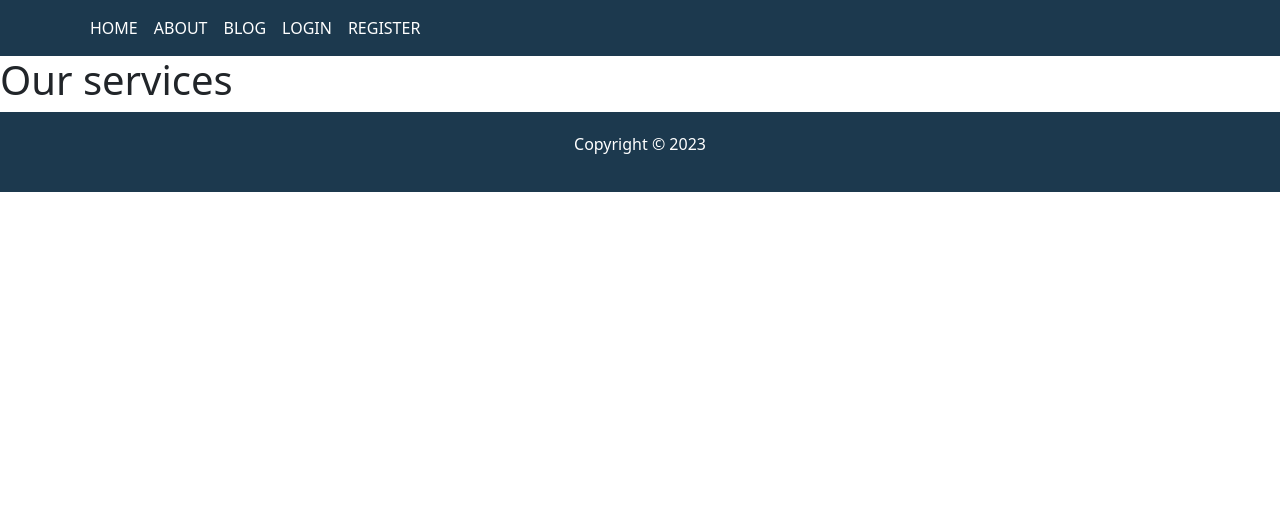
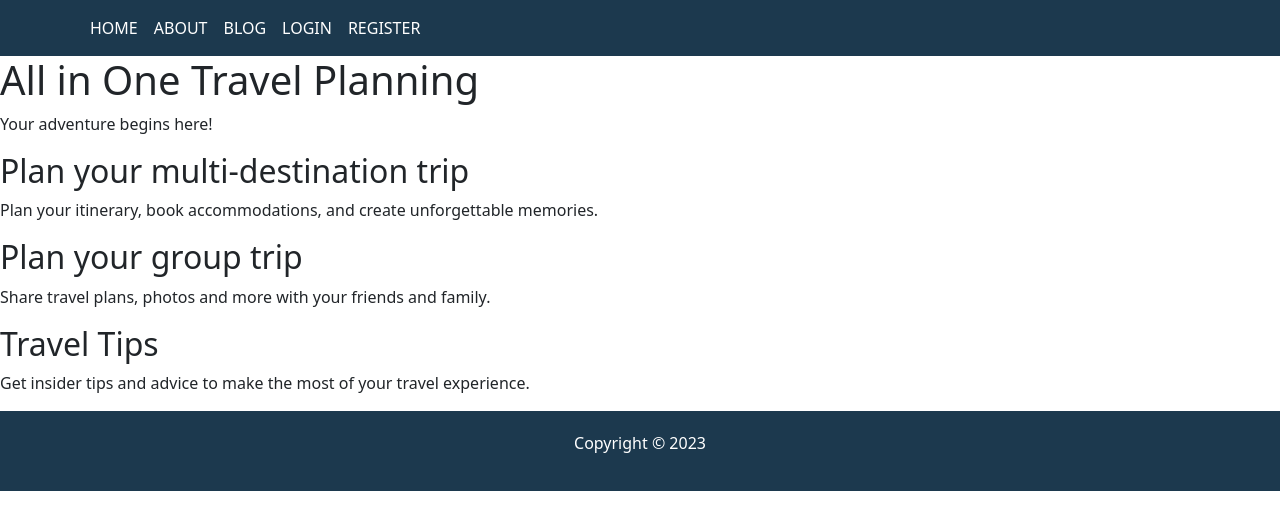
Before and after one commit to StephanieV7/React-JS-exam-project, a React (Vite) app in the folder client/: page / in a window 1280 px wide. Shown: the top 530 px of the page. Built offline with nearby package versions, Linux system fonts and the light colour scheme.

Commit message:
Filtered trips by user

```diff
--- a/client/src/App.jsx
+++ b/client/src/App.jsx
@@ -41,6 +41,7 @@ function App() {
     username: auth.username || auth.email,
     email: auth.email,
     isAuthenticated: !!auth.email,
+    _id: auth._id
   }
 
 
--- a/client/src/components/home/Home.jsx
+++ b/client/src/components/home/Home.jsx
@@ -1,9 +1,30 @@
 export default function Home () {
     return(
-        <>
-  <div>
-    <h1>Our services</h1>
-  </div>
-        </>
+      <div>
+      <header>
+        <h1>All in One Travel Planning</h1>
+        <p>Your adventure begins here!</p>
+      </header>
+
+      <section>
+        <h2>Plan your multi-destination trip</h2>
+        <p>Plan your itinerary, book accommodations, and create unforgettable memories.</p>
+        {/* You can add buttons or links to planning tools or forms */}
+      </section>
+
+      <section>
+        <h2>Plan your group trip</h2>
+        <p>Share travel plans, photos and more with your friends and family.</p>
+        {/* You can add images and links to specific destinations */}
+      </section>
+
+      <section>
+        <h2>Travel Tips</h2>
+        <p>Get insider tips and advice to make the most of your travel experience.</p>
+        {/* You can add a list of travel tips or links to blog articles */}
+      </section>
+
+
+    </div>
     )
 }
--- a/client/src/components/navBar/NavBar.jsx
+++ b/client/src/components/navBar/NavBar.jsx
@@ -7,7 +7,7 @@ import AuthContext from '../../contexts/AuthContext';
 import { useContext } from 'react';
 
 export default function NavBar() {
-  const {isAuthenticated, username} = useContext(AuthContext)
+  const { isAuthenticated, username } = useContext(AuthContext)
   return (
     <Navbar expand="lg" className="navbar-custom">
       <Container>
@@ -34,7 +34,6 @@ export default function NavBar() {
               </>
 
             )}
-            <span> {username}</span>
           </Nav>
         </Navbar.Collapse>
       </Container>
--- a/client/src/components/tripDetails/TripDetails.jsx
+++ b/client/src/components/tripDetails/TripDetails.jsx
@@ -1,5 +1,29 @@
-export default function TripDetails () {
+import { useState, useEffect } from "react";
+import { useParams } from "react-router-dom";
+import * as tripService from '../../services/tripService'
+
+export default function TripDetails() {
+    const [trip, setTrip] = useState({});
+
+    const { _id } = useParams();
+
+
+    useEffect(() => {
+        tripService.getOne(_id)
+            .then(result => setTrip(result));
+    }, [_id])
+
     return (
-        <h1>Trip Details</h1>
+        <div>
+            <h1>{trip.title} details</h1>
+
+            <div>
+                <h1>Destination: {trip.destination}</h1>
+                <p>Start date: {trip.startDate}</p>
+                <p>End date: {trip.endDate}</p>
+            </div>
+
+        </div>
+
     )
 }
--- a/client/src/components/tripsList/TripsList.jsx
+++ b/client/src/components/tripsList/TripsList.jsx
@@ -1,17 +1,23 @@
-import { useEffect, useState } from "react";
+import { useContext, useEffect, useState } from "react";
 import TripTemplate from "./tripTemplate/TripTemplate"
 import * as tripService from '../../services/tripService'
 import { useNavigate } from "react-router-dom";
 import { Button, Stack } from "react-bootstrap";
+import AuthContext from '../../contexts/AuthContext';
 
 
-export default function AllTrips(props) {
+
+export default function AllTrips() {
     const [trips, setTrips] = useState([]);
     const navigate = useNavigate();
-
+    const {_id} = useContext(AuthContext)
+    console.log(_id);
     useEffect(() => {
-        tripService.getAll()
-            .then(result => setTrips(result))
+        tripService.getAll(_id)
+            .then(result => {
+                const filteredResult = result.filter((trip)=> trip._ownerId == _id)
+                setTrips(filteredResult)
+            })
     }, [])
 
     const onClickAddTrip = () => {
--- a/client/src/components/tripsList/tripTemplate/TripTemplate.jsx
+++ b/client/src/components/tripsList/tripTemplate/TripTemplate.jsx
@@ -9,8 +9,8 @@ export default function TripTemplate({ _id, title, destination, startDate, endDa
                 <Card.Body>
                     <Card.Title>{title}</Card.Title>
                     <Card.Text>
-                        {destination}
-                        From {startDate} to {endDate}
+                        {destination} <br />
+                        Start date: {startDate}
                     </Card.Text>
 
                     <Button as={Link} to={`/trips/${_id}`} variant="primary">Details</Button>
--- a/client/src/services/tripService.js
+++ b/client/src/services/tripService.js
@@ -1,9 +1,10 @@
-const baseUrl = 'http://localhost:3030/jsonstore/mytrips'
+const baseUrl = 'http://localhost:3030/data/mytrips'
 
 export const getAll = async () => {
     const response = await fetch(`${baseUrl}`);
     const result = await response.json();
-    return Object.values(result);
+
+    return result;
 }
 
 
@@ -19,7 +20,8 @@ export const create = async (tripData) => {
     const response = await fetch(`${baseUrl}`, {
         method: 'POST',
         headers: {
-            'content-type': 'application/json'
+            'content-type': 'application/json',
+            'X-Authorization': localStorage.getItem('accessToken')
         },
         body: JSON.stringify(tripData)
     });
```
